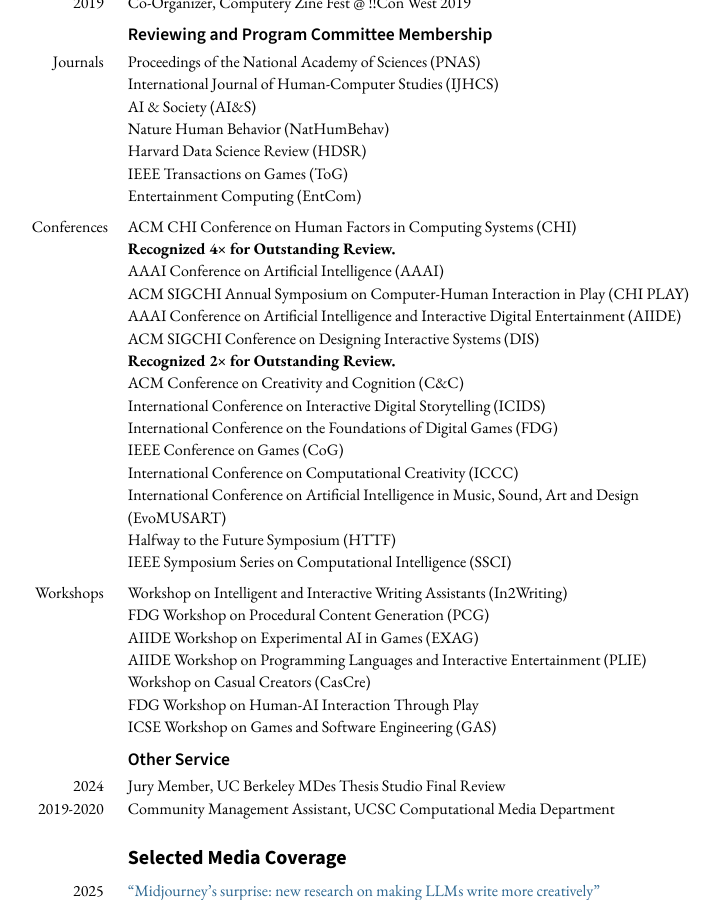
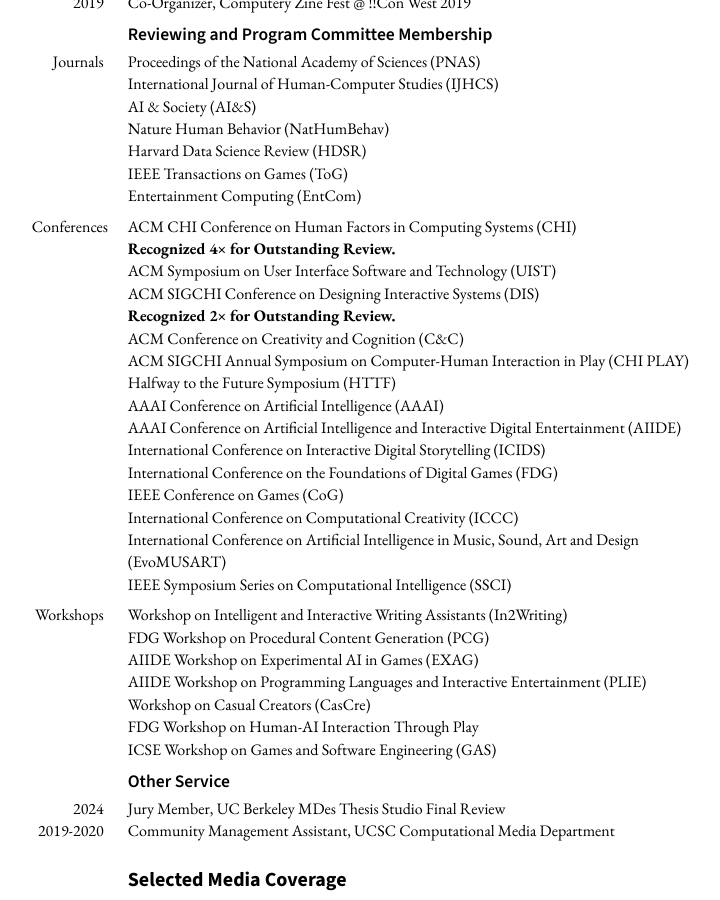
Before and after one commit to mkremins/mkremins.github.io, a Jekyll site: the page built from cv/index.html, in a window 1280 px wide and 900 px high, scrolled down 12937 px. Shown: the whole window, without its empty margins (255-975 px from the left). Built offline with Jekyll 4.4.1, drawn with Linux system fonts in a browser that asks for light colours.

Commit message:
Add UIST reviewing
...and group conferences a bit (roughly HCI vs AI)

```diff
--- a/cv/index.html
+++ b/cv/index.html
@@ -535,18 +535,19 @@ layout: null
           <div class="dated-content">
             ACM CHI Conference on Human Factors in Computing Systems (CHI)<br>
             <span class="award">Recognized 4× for Outstanding Review.</span><br>
-            AAAI Conference on Artificial Intelligence (AAAI)<br>
-            ACM SIGCHI Annual Symposium on Computer-Human Interaction in Play (CHI PLAY)<br>
-            AAAI Conference on Artificial Intelligence and Interactive Digital Entertainment (AIIDE)<br>
+            ACM Symposium on User Interface Software and Technology (UIST)<br>
             ACM SIGCHI Conference on Designing Interactive Systems (DIS)<br>
             <span class="award">Recognized 2× for Outstanding Review.</span><br>
             ACM Conference on Creativity and Cognition (C&C)<br>
+            ACM SIGCHI Annual Symposium on Computer-Human Interaction in Play (CHI PLAY)<br>
+            Halfway to the Future Symposium (HTTF)<br>
+            AAAI Conference on Artificial Intelligence (AAAI)<br>
+            AAAI Conference on Artificial Intelligence and Interactive Digital Entertainment (AIIDE)<br>
             International Conference on Interactive Digital Storytelling (ICIDS)<br>
             International Conference on the Foundations of Digital Games (FDG)<br>
             IEEE Conference on Games (CoG)<br>
             International Conference on Computational Creativity (ICCC)<br>
             International Conference on Artificial Intelligence in Music, Sound, Art and Design (EvoMUSART)<br>
-            Halfway to the Future Symposium (HTTF)<br>
             IEEE Symposium Series on Computational Intelligence (SSCI)
           </div>
         </div>
```
